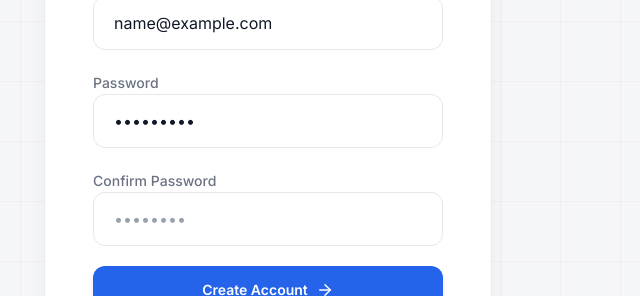
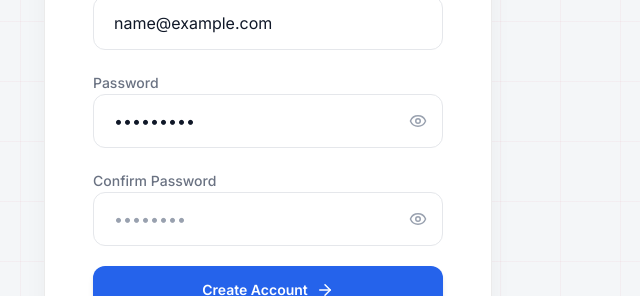
Before and after one commit to PashamDhanushReddy/PDR_AI_Agent, a React (Vite) app in the folder frontend/: page /auth in a window 1280 px wide. Both pictures are taken after typing "name@example.com", "Sample123" into the empty fields and a click on the button "Create one now". Shown: the part 279-575 px from the top of the page, without its empty margins (640-1280 px from the left). Built offline with nearby package versions, Linux system fonts and the light colour scheme; no server answers.

Commit message:
fix: add show password toggle and display auth errors in UI

```diff
--- a/frontend/src/pages/AuthPage.tsx
+++ b/frontend/src/pages/AuthPage.tsx
@@ -1,7 +1,7 @@
 import { useState } from 'react';
 import { useNavigate } from 'react-router-dom';
 import axios from 'axios';
-import { Bot, ArrowRight, Sparkles, Zap, Brain } from 'lucide-react';
+import { Bot, ArrowRight, Sparkles, Zap, Brain, Eye, EyeOff } from 'lucide-react';
 
 export default function AuthPage() {
   const [isLogin, setIsLogin] = useState(true);
@@ -9,12 +9,15 @@ export default function AuthPage() {
   const [password, setPassword] = useState('');
   const [confirmPassword, setConfirmPassword] = useState('');
   const [passwordError, setPasswordError] = useState('');
+  const [authError, setAuthError] = useState('');
+  const [showPassword, setShowPassword] = useState(false);
   const [isLoading, setIsLoading] = useState(false);
   const navigate = useNavigate();
 
   const handleSubmit = async (e: React.FormEvent) => {
     e.preventDefault();
     setPasswordError('');
+    setAuthError('');
     if (!isLogin && password !== confirmPassword) {
       setPasswordError('Passwords do not match.');
       return;
@@ -31,7 +34,7 @@ export default function AuthPage() {
       }
     } catch (error) {
       console.error(error);
-      alert('Authentication failed');
+      setAuthError(isLogin ? 'Invalid credential' : 'Registration failed. Please try again.');
     } finally {
       setIsLoading(false);
     }
@@ -116,39 +119,54 @@ export default function AuthPage() {
                   required
                 />
               </div>
-              <div className="space-y-1.5 group">
+              <div className="space-y-1.5 group relative">
                 <label className="text-sm font-medium text-gray-500 transition-colors group-focus-within:text-primary">Password</label>
+                <div className="relative">
                   <input
                     id="auth-password"
-                  type="password"
-                  className="w-full px-5 py-3.5 bg-white rounded-xl border border-gray-200 focus:border-primary/50 focus:outline-none focus:ring-2 focus:ring-primary/20 transition-all text-gray-900 placeholder-gray-400 text-base"
+                    type={showPassword ? "text" : "password"}
+                    className="w-full px-5 py-3.5 pr-12 bg-white rounded-xl border border-gray-200 focus:border-primary/50 focus:outline-none focus:ring-2 focus:ring-primary/20 transition-all text-gray-900 placeholder-gray-400 text-base"
                     placeholder="••••••••"
                     value={password}
-                  onChange={(e) => setPassword(e.target.value)}
+                    onChange={(e) => { setPassword(e.target.value); setAuthError(''); }}
                     required
                   />
+                  <button type="button" onClick={() => setShowPassword(!showPassword)} className="absolute right-4 top-1/2 -translate-y-1/2 text-gray-400 hover:text-gray-600 focus:outline-none">
+                    {showPassword ? <EyeOff size={18} /> : <Eye size={18} />}
+                  </button>
+                </div>
               </div>
               {!isLogin && (
-                <div className="space-y-1.5 group">
+                <div className="space-y-1.5 group relative">
                   <label className="text-sm font-medium text-gray-500 transition-colors group-focus-within:text-primary">Confirm Password</label>
+                  <div className="relative">
                     <input
                       id="auth-confirm-password"
-                    type="password"
-                    className={`w-full px-5 py-3.5 bg-white rounded-xl border focus:outline-none focus:ring-2 transition-all text-gray-900 placeholder-gray-400 text-base ${
+                      type={showPassword ? "text" : "password"}
+                      className={`w-full px-5 py-3.5 pr-12 bg-white rounded-xl border focus:outline-none focus:ring-2 transition-all text-gray-900 placeholder-gray-400 text-base ${
                         passwordError
                           ? 'border-red-500/60 focus:border-red-500 focus:ring-red-500/20'
                           : 'border-gray-200 focus:border-primary/50 focus:ring-primary/20'
                       }`}
                       placeholder="••••••••"
                       value={confirmPassword}
-                    onChange={(e) => { setConfirmPassword(e.target.value); setPasswordError(''); }}
+                      onChange={(e) => { setConfirmPassword(e.target.value); setPasswordError(''); setAuthError(''); }}
                       required
                     />
+                    <button type="button" onClick={() => setShowPassword(!showPassword)} className="absolute right-4 top-1/2 -translate-y-1/2 text-gray-400 hover:text-gray-600 focus:outline-none">
+                      {showPassword ? <EyeOff size={18} /> : <Eye size={18} />}
+                    </button>
+                  </div>
                   {passwordError && (
                     <p className="text-xs text-red-400 mt-1 flex items-center gap-1">
                       <span>⚠</span> {passwordError}
                     </p>
                   )}
+                </div>
+              )}
+              {authError && (
+                <div className="p-3 bg-red-50 border border-red-100 rounded-lg animate-fade-in-up">
+                  <p className="text-sm text-red-600 font-medium text-center">{authError}</p>
                 </div>
               )}
               <button
```
Lines whose indentation alone changed are shown as unchanged.
